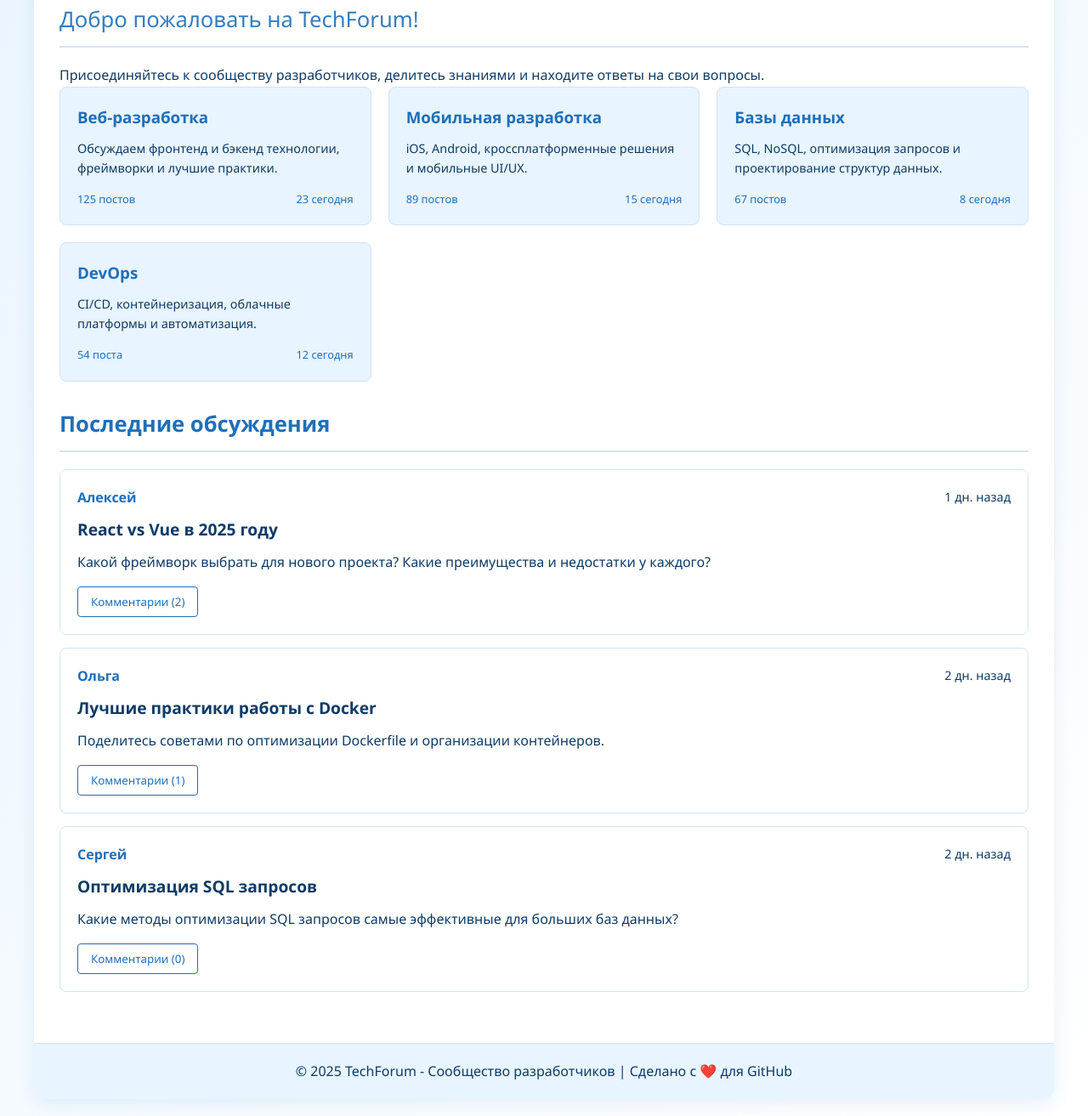
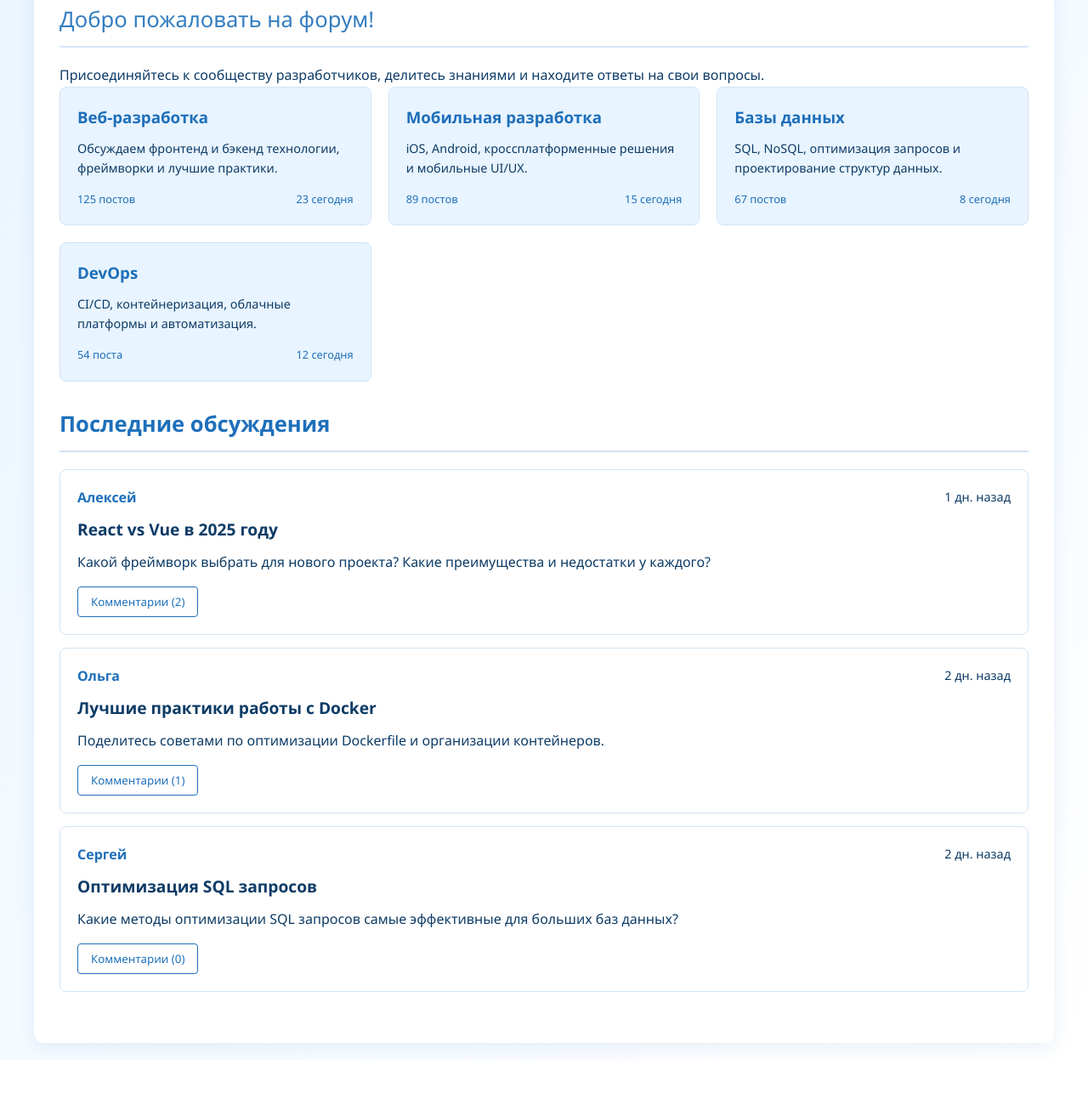
Before and after one commit to wjoxx/forum.github.io, a plain HTML site: page index.html in a window 1280 px wide. Shown: the part 294-1607 px from the top of the page at 85% size. After the commit the page ends 1541 px from the top, so only its background shows below. Drawn offline with Linux system fonts and the light colour scheme.

Commit message:
Update index.html

```diff
--- a/index.html
+++ b/index.html
@@ -3,7 +3,7 @@
 <head>
     <meta charset="UTF-8">
     <meta name="viewport" content="width=device-width, initial-scale=1.0">
-    <title>TechForum - Форум для разработчиков</title>
+    <title>Форум для разработчиков</title>
     <link rel="stylesheet" href="styles.css">
 </head>
 <body>
@@ -20,7 +20,7 @@
         </div>
 
         <div class="content-section active" id="home-section">
-            <h2 class="section-title">Добро пожаловать на TechForum!</h2>
+            <h2 class="section-title">Добро пожаловать на форум!</h2>
             <p>Присоединяйтесь к сообществу разработчиков, делитесь знаниями и находите ответы на свои вопросы.</p>
 
             <div class="topics-grid">
@@ -112,12 +112,6 @@
                 <button class="btn btn-primary" onclick="createPost()">Опубликовать пост</button>
             </div>
         </div>
-
-        <footer>
-            <p>© 2025 TechForum - Сообщество разработчиков | Сделано с ❤️ для GitHub</p>
-        </footer>
-    </div>
-
     <script src="script.js"></script>
 </body>
 </html>
```
